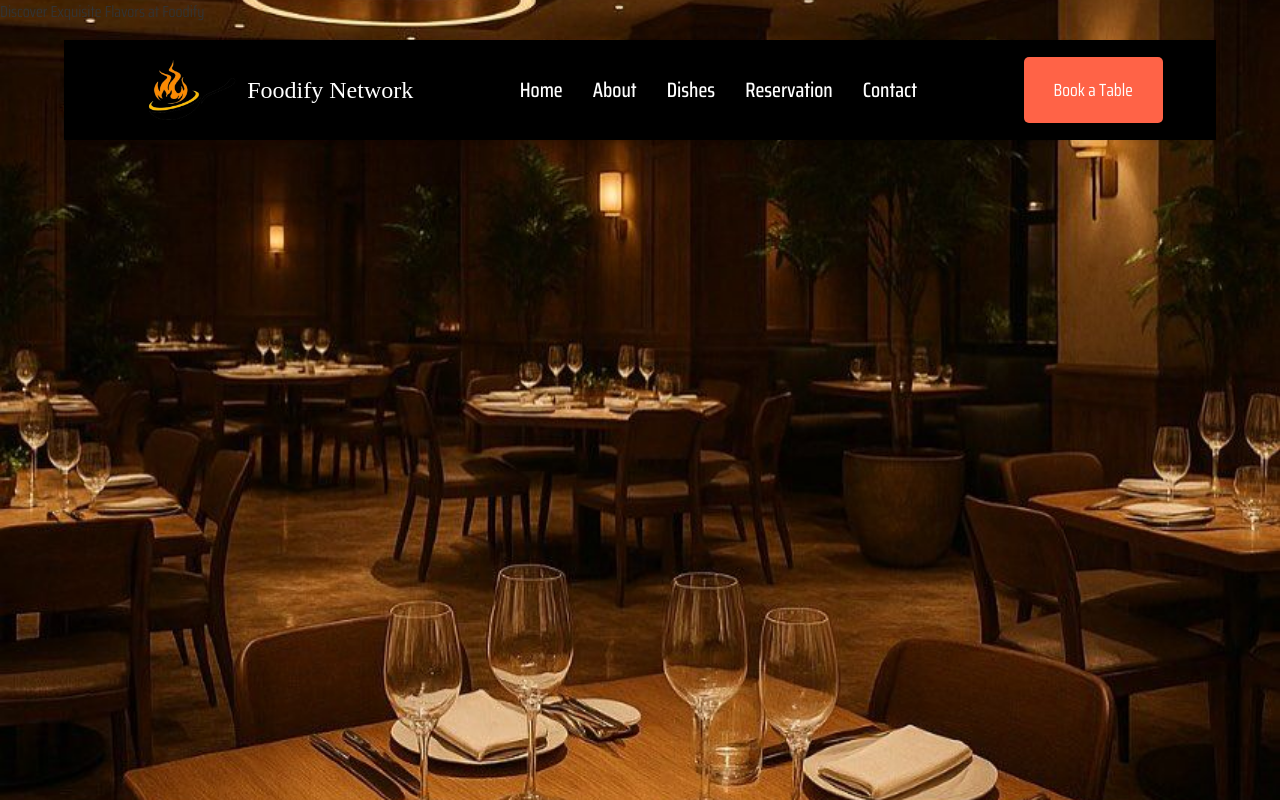
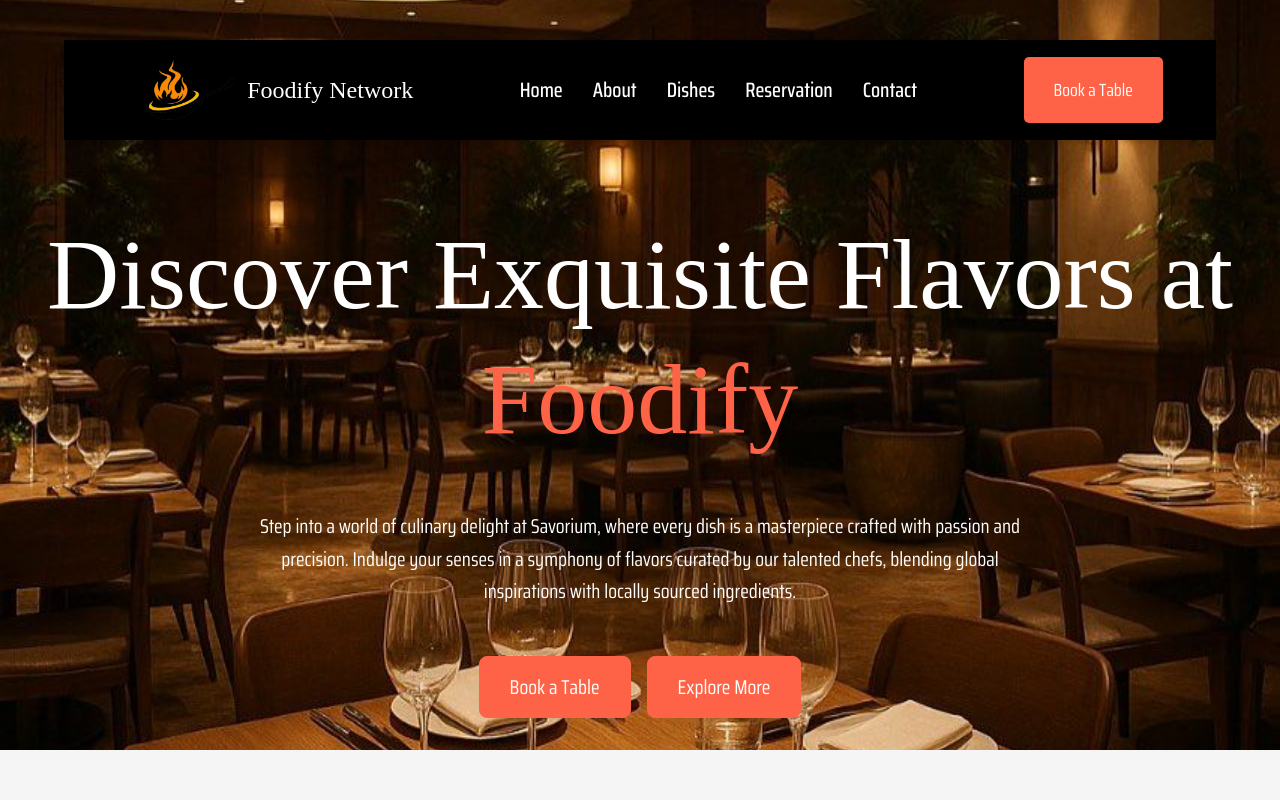
Before and after one commit to WarlayX/Foodify-Network, a website: page index.html in a window 1280 px wide. Drawn offline with nearby package versions, Linux system fonts and the light colour scheme; a web font is replaced by a local one.

Commit message:
navbar-hero

```diff
--- a/STYLES/navbar.css
+++ b/STYLES/navbar.css
@@ -18,7 +18,7 @@ header {
   background-size: cover;
   background-position: center;
   width: 100%;
-  height: 800px;
+  height: 750px;
 }
 nav{
   position: fixed;
@@ -117,6 +117,12 @@ nav{
   opacity: 0;
   pointer-events: none;
 }
+.nav-more-buttons{
+  padding: 15px 30px;
+}
+.nav-hero-text{
+  margin-top: 130px;
+}
 @media (max-width: 1100px) {
   nav{
   top: 0;
--- a/index.html
+++ b/index.html
@@ -50,8 +50,22 @@
         </div>
       </div>
     </nav>
-    <h1 class=" ">Discover Exquisite Flavors at <span>Foodify</span> </h1>
+    <div class="h-screen flex flex-col gap-12 justify-center items-center text-center px-4 ">
+     <h1 class="nav-hero-text text-primary text-[55px] md:text-[100px] leading-tight font-secondary">Discover Exquisite Flavors at <span class="text-accent">Foodify</span></h1>
+     <p class="text-primary text-[20px] leading-relaxed max-w-[800px] mx-auto px-4">Step into a world of culinary delight at Savorium, where every dish is a masterpiece crafted with passion and precision. Indulge your senses in a symphony of flavors curated by our talented chefs, blending global inspirations with locally sourced ingredients.</p>
+
+    <div class="flex justify-center items-center gap-4 text-primary">
+      <button class="nav-more-buttons text-[20px] border border-accent rounded-lg bg-accent cursor-pointer hover:bg-transparent transition-all">Book a Table </button>
+      <button class="nav-more-buttons text-[20px] border border-accent rounded-lg bg-accent cursor-pointer hover:bg-transparent transition-all">Explore More </button>
+    </div>
+
+</div>
   </header>
+  <main>
+    <section>
+
+    </section>
+  </main>
   <script src="JAVASCRIPT/index.js"></script>
 </body>
 </html>
--- a/src/input.css
+++ b/src/input.css
@@ -1,8 +1,13 @@
 @import "tailwindcss";
 
 @theme {
+  /* fonts */
+  --font-primary: "Saira Condensed", sans-serif;
+  --font-secondary: "Quintessential", serif;;
   /* Colors */
   --color-primary: #FFFFFF;
   --color-secondary: #000000;
   --color-accent: #FF6347;
+
+
 }
```
Also changed, not shown: output.css.
